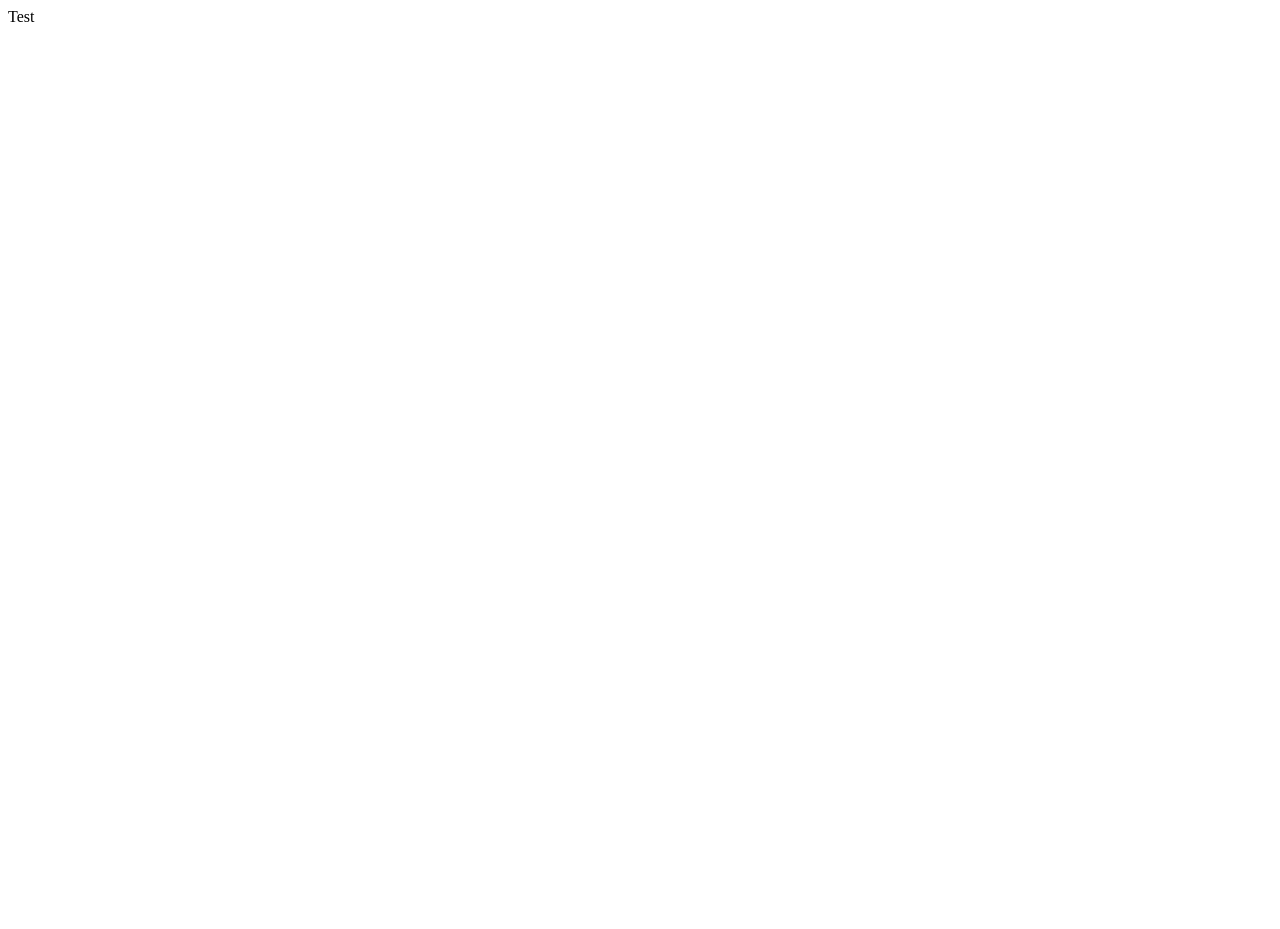
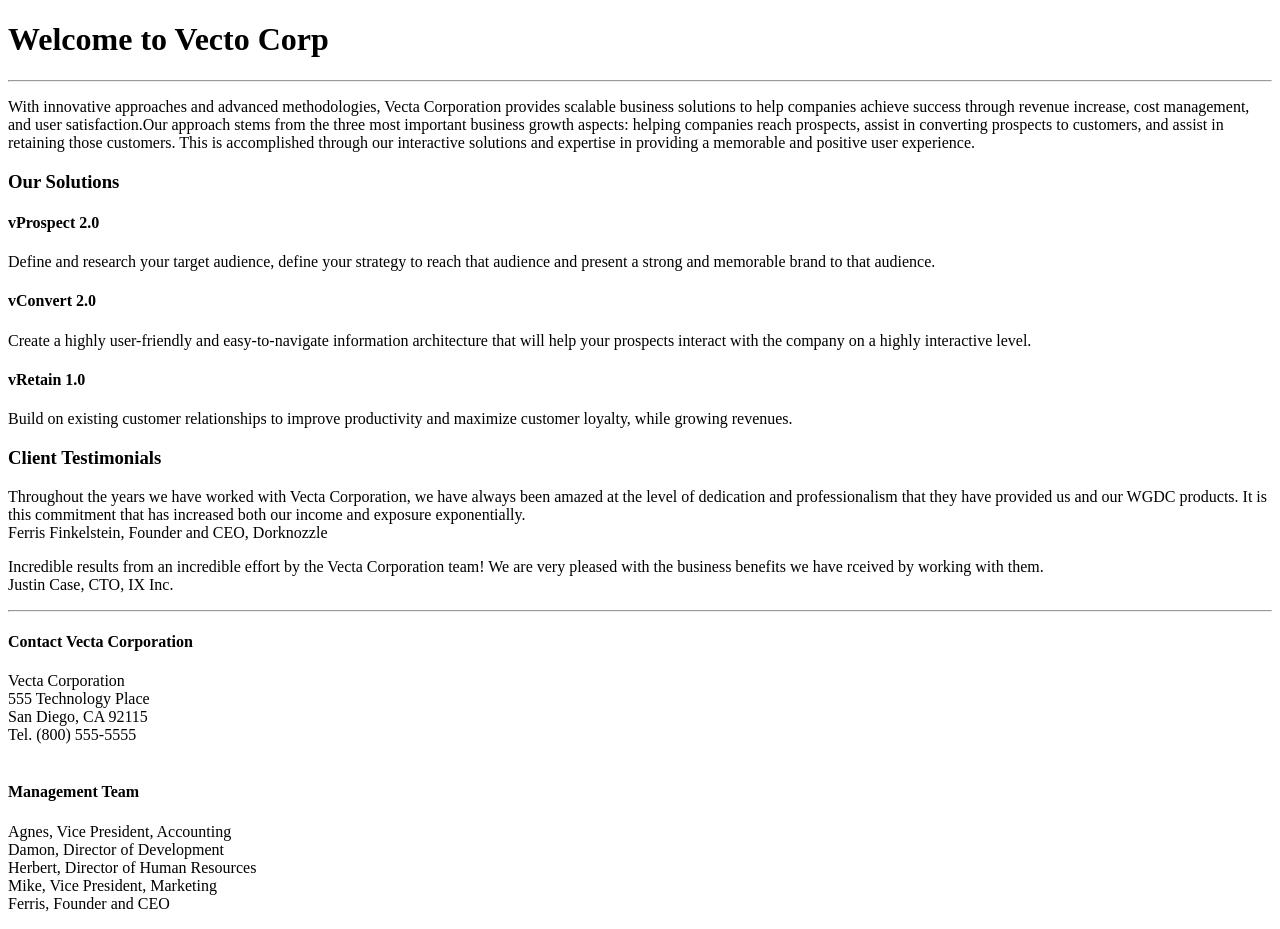
Before and after one commit to durgahegde/Assignment1, a plain HTML site: page index.html in a window 1280 px wide. Before the commit the page ends 800 px from the top, so only its background shows below. Drawn offline with Linux system fonts and the light colour scheme.

Commit message:
Modified index.html and README file.
index.html is updated with content and README file is updated with about vecto corp

```diff
--- a/index.html
+++ b/index.html
@@ -1 +1,56 @@
-Test
+<!DOCTYPE html>
+<html lang="en">
+<head>
+    <meta charset="UTF-8">
+    <meta name="viewport" content="width=device-width, initial-scale=1.0">
+    <title>Welcome to Vecta Corp. – 24/7 365 turnkey vSolutions for your agile ebusiness</title>
+</head>
+<body>
+    <h1>Welcome to Vecto Corp</h1>
+    <hr>
+
+    <p> With innovative approaches and advanced methodologies, Vecta Corporation provides scalable business solutions to help
+        companies achieve success through revenue increase, cost management, and user satisfaction.Our approach stems from the
+        three most important business growth aspects: helping companies reach prospects, assist in converting prospects to customers,
+        and assist in retaining those customers. This is accomplished through our interactive solutions and expertise in providing a
+        memorable and positive user experience.</p>
+    </p>
+
+    <p><h3>Our Solutions</h3>
+        <h4> vProspect 2.0 </h4>
+        Define and research your target audience, define your strategy to reach that audience and present a strong and memorable brand to that audience.
+        <h4> vConvert 2.0 </h4>
+        Create a highly user-friendly and easy-to-navigate information architecture that will help your prospects interact with the company on a highly interactive level.
+        <h4>vRetain 1.0 </h4> Build on existing customer relationships to improve productivity and maximize customer loyalty, while growing
+        revenues.
+
+        <h3>Client Testimonials</h3>
+        <p>Throughout the years we have worked with Vecta Corporation, we have always been amazed at the level of dedication and professionalism that they have provided us and our WGDC products.
+        It is this commitment that has increased both our income and exposure exponentially.<br>
+
+        Ferris Finkelstein,
+        Founder and CEO,
+        Dorknozzle </p>
+
+        <p>Incredible results from an incredible effort by the Vecta Corporation team! We are very pleased with the business benefits we
+        have rceived by working with them.<br>
+
+        Justin Case, CTO, IX Inc.</p>
+    </p>
+
+        <hr>
+    <p><h4>Contact Vecta Corporation</h4>
+        Vecta Corporation<br>
+        555 Technology Place<br>
+        San Diego, CA 92115<br>
+        Tel. (800) 555-5555<br>
+        <br>
+
+        <h4> Management Team </h4>
+        Agnes, Vice President, Accounting<br>
+        Damon, Director of Development<br>
+        Herbert, Director of Human Resources<br>
+        Mike, Vice President, Marketing<br>
+        Ferris, Founder and CEO </p>
+</body>
+</html>
```
Also changed, not shown: 1 other file.
